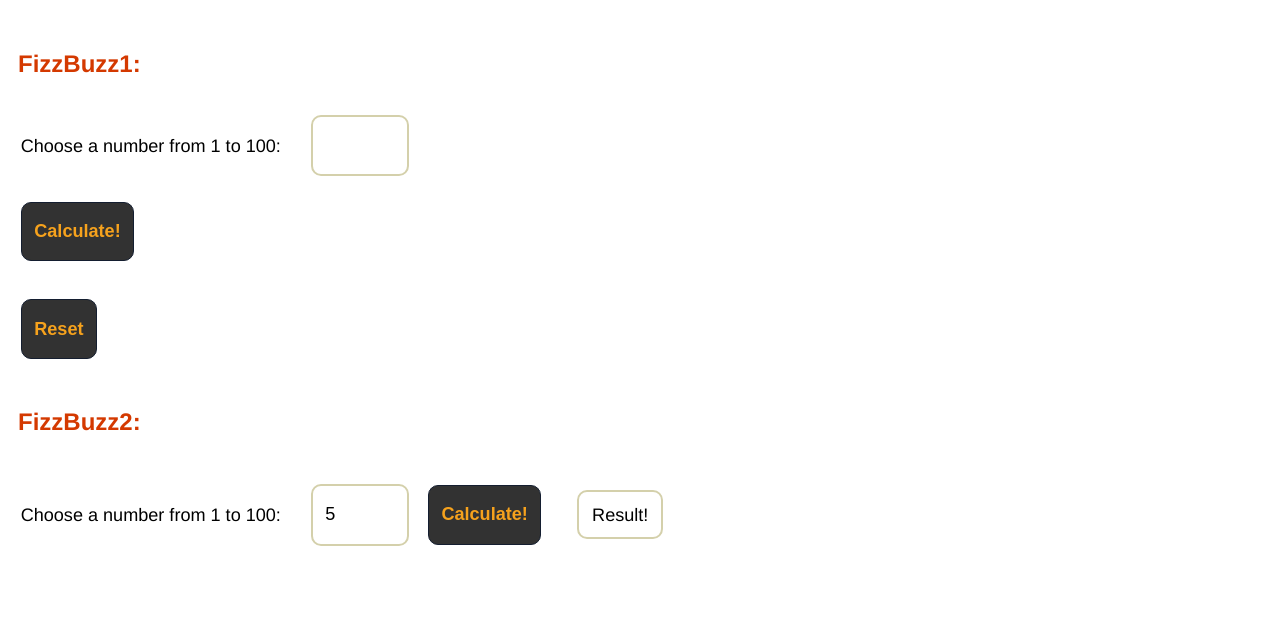
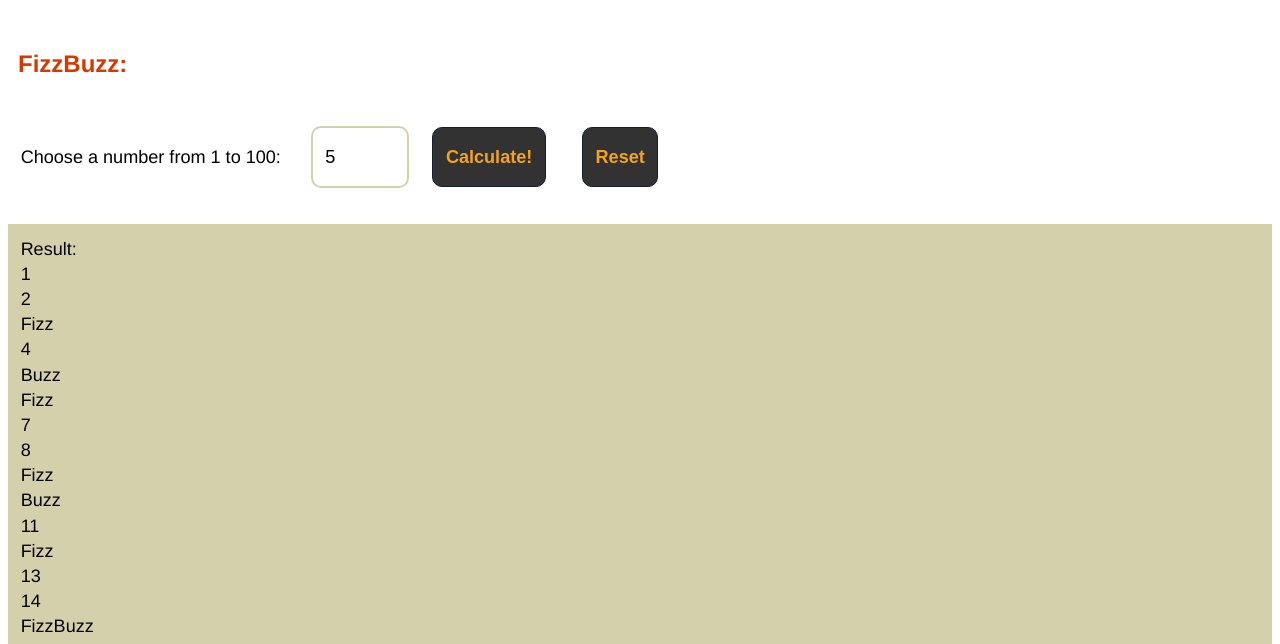
Before and after one commit to PaulaSantos-bbk/milestone3, a plain HTML site: page index.html in a window 1280 px wide. Both pictures are taken after typing "5" into the empty fields and a click on the button "Calculate!". Shown: the part 149-793 px from the top of the page. Drawn offline with Linux system fonts and the light colour scheme.

Commit message:
new function

```diff
--- a/index.html
+++ b/index.html
@@ -3,26 +3,16 @@
 
 <head>
     <meta charset="utf-8">
-    <meta name="description" content="Milestone1 from @PaulaSantos: HTML document.">
+    <meta name="description" content="Milestone 3 FizzBuzz.">
     <meta name="keywords" content="HTML, CSS">
     <meta name="viewport" content="width=device-width, initial-scale=1">
     <meta name="author" content="Paula Angeriz-Santos">
-    <title>Paula Angeriz-Santos - Milestone i-ii</title>
+    <title>Paula Angeriz-Santos - Milestone 3</title>
     <link href="./style.css" rel="stylesheet">
-    <script>
-        function fizzBuzz() {
-            for (let i = 1; i <= 100; i++) {
-                if (i % 15 == 0)
-                    console.log('FizzBuzz');
-                else if (i % 3 == 0)
-                    console.log('Fizz');
-                else if (i % 5 == 0)
-                    console.log('Buzz');
-                else
-                    console.log(i);
-            }
-        }
-    </script>
+    <script src="./myscript.js"></script>
+    <!--<script>
+
+    </script>-->
 </head>
 
 <body>
@@ -40,25 +30,15 @@
             <h1>Milestone 3</h1>
         </section>
         <section class="FizzBuzz">
-            <h2 id="contact">FizzBuzz1:</h2>
-            <form action="/index.html" method="GET" class="form-example">
-                <div>
-                    <label for="number">Choose a number from 1 to 100:</label>
-                    <input type="number" id="FizzBuzz" step="1" name="number" min="1" max="100">
-                </div>
-                <div>
-                    <button type="submit" id="submit" action="submit" onClick="fizzBuzz()">Calculate!</button>
-                </div>
-                <div>
-                    <input id="reset" type="reset" value="Reset">
-                </div>
-            </form>
-            <h2 id="contact">FizzBuzz2:</h2>
+            <h2 id="contact">FizzBuzz:</h2>
             <form>
                 <label for="number">Choose a number from 1 to 100:</label>
-                <input type="number" id="FizzBuzz" step="1" name="number" min="1" max="100"><input type="button"
-                    id="button" onClick="fizzBuzz('')" value="Calculate!">
-                <output return="fizzBuzz('')">Result!</output>
+                <input type="number" id="input" name="number" min="1" max="100">
+                <input type="button" onclick="fizzBuzz(document.getElementById('input').value)" id="button"
+                    value="Calculate!">
+                <!--<input type="button" onclick="fizzBuzz()" id="button" value="Calculate!">-->
+                <input id="reset" type="reset" value="Reset"><br>
+                <p id="output">Result:<br></p>
             </form>
         </section>
 
--- a/myscript.js
+++ b/myscript.js
@@ -1,12 +1,35 @@
-function fizzBuzz() {
+
+/*function fizzBuzz() {
     for (let i = 1; i <= 100; i++) {
-        if (i % 15 == 0)
-            console.log("FizzBuzz");
-        else if (i % 3 == 0)
-            console.log("Fizz");
-        else if (i % 5 == 0)
-            console.log("Buzz");
-        else
+        if (i % 3 == 0 && i % 5 == 0) {
+            console.log('FizzBuzz');
+        }
+        else if (i % 3 == 0) {
+            console.log('Fizz');
+        }
+        else if (i % 5 == 0) {
+            console.log('Buzz');
+        }
+        else {
             console.log(i);
+        }
     }
 }
+fizzBuzz();*/
+
+
+function fizzBuzz() {
+
+    for (let i = 1; i <= 100; i++) {
+
+        if (i % 3 === 0 && i % 5 === 0) {
+            document.getElementById('output').innerHTML += "FizzBuzz<br>";
+        } else if (i % 3 === 0) {
+            document.getElementById('output').innerHTML += "Fizz<br>";
+        } else if (i % 5 === 0) {
+            document.getElementById('output').innerHTML += "Buzz<br>";
+        } else {
+            document.getElementById('output').innerHTML += i + "<br>";
+        }
+    }
+}
--- a/style.css
+++ b/style.css
@@ -109,17 +109,6 @@ input {
   margin: 0.5% 0.5% 0.5% 1%;
 }
 
-output {
-  border: 2px solid #d4d0ab;
-  background: #fff;
-  text-align: left;
-  border-radius: 10px;
-  padding: 1%;
-  font-size: 1.13rem;
-  line-height: 1.8;
-  margin: 0.5% 0.5% 0.5% 1%;
-}
-
 #submit {
   border: 1px solid #141E30;
   color: #f6a21d;
@@ -162,8 +151,11 @@ output {
   color: #fff;
 }
 
-output {
-  display: inline;
+#output {
+  background-color: #d4d0ab;
+  font-size: 18px;
+  line-height: 1.4;
+  padding: 1%;
 }
 
 #reset {
```
